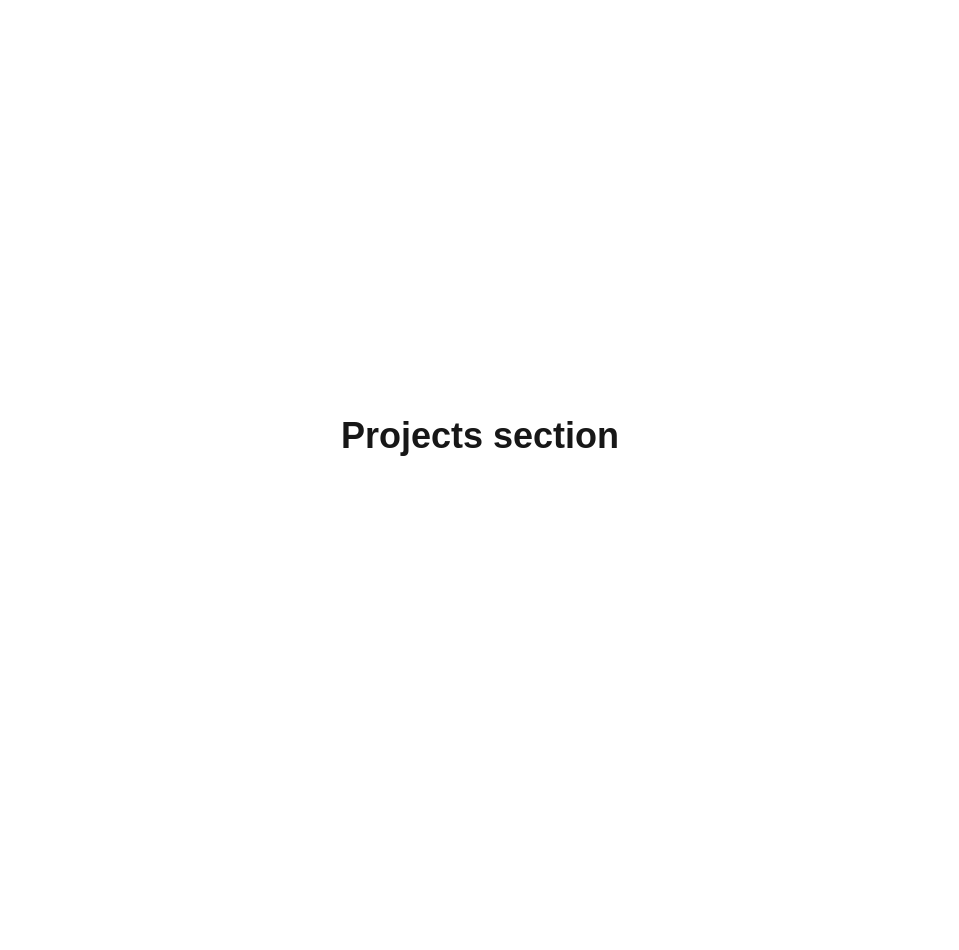
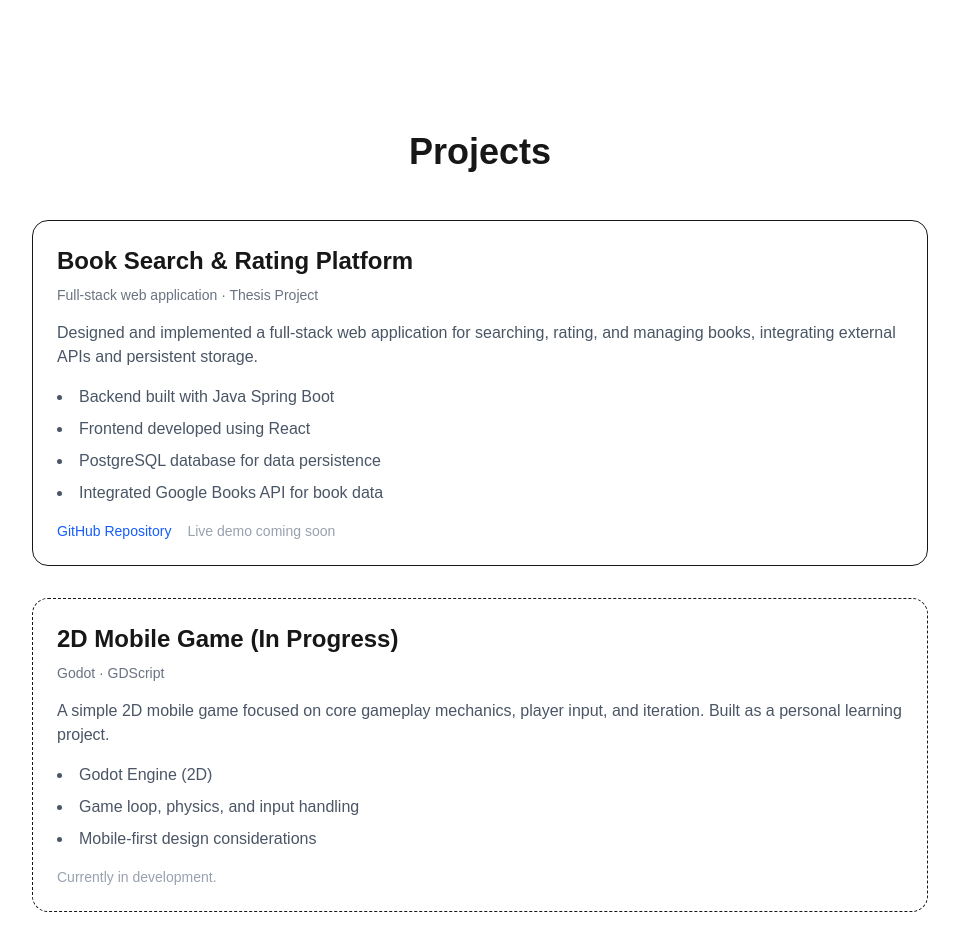
Before and after one commit to majaxpan/portfolio, a Next.js app: page / in a window 1280 px wide. Shown: the part 2420-3370 px from the top of the page, without its empty margins (160-1119 px from the left). Built offline with nearby package versions, Linux system fonts and the light colour scheme.

Commit message:
Added Projects section

```diff
--- a/app/components/Projects.tsx
+++ b/app/components/Projects.tsx
@@ -1,7 +1,74 @@
 export default function Projects() {
-    return (
-        <section className="min-h-screen flex items-center justify-center">
-            <h1 className="text-4xl font-bold">Projects section</h1>
-        </section>
-    )
+  return (
+    <section className="min-h-screen px-6 py-24">
+      <h2 className="text-4xl font-bold text-center mb-12">Projects</h2>
+
+      <div className="max-w-4xl mx-auto grid gap-8">
+        {/* Thesis Project */}
+        <div className="border rounded-2xl p-6">
+          <h3 className="text-2xl font-semibold mb-2">
+            Book Search & Rating Platform
+          </h3>
+
+          <p className="text-sm text-gray-500 mb-4">
+            Full-stack web application · Thesis Project
+          </p>
+
+          <p className="text-gray-600 mb-4">
+            Designed and implemented a full-stack web application for searching,
+            rating, and managing books, integrating external APIs and persistent
+            storage.
+          </p>
+
+          <ul className="list-disc list-inside text-gray-600 space-y-2 mb-4">
+            <li>Backend built with Java Spring Boot</li>
+            <li>Frontend developed using React</li>
+            <li>PostgreSQL database for data persistence</li>
+            <li>Integrated Google Books API for book data</li>
+          </ul>
+
+          <div className="flex gap-4 mt-4">
+            <a
+              href="https://github.com/majaxpan/bookapp"
+              target="_blank"
+              rel="noopener noreferrer"
+              className="text-sm font-medium text-blue-600 hover:underline"
+            >
+              GitHub Repository
+            </a>
+
+            <span className="text-sm text-gray-400">
+              Live demo coming soon
+            </span>
+          </div>
+        </div>
+
+        {/* Game Project – Placeholder */}
+        <div className="border rounded-2xl p-6 border-dashed">
+          <h3 className="text-2xl font-semibold mb-2">
+            2D Mobile Game (In Progress)
+          </h3>
+
+          <p className="text-sm text-gray-500 mb-4">
+            Godot · GDScript
+          </p>
+
+          <p className="text-gray-600 mb-4">
+            A simple 2D mobile game focused on core gameplay mechanics,
+            player input, and iteration. Built as a personal learning project.
+          </p>
+
+          <ul className="list-disc list-inside text-gray-600 space-y-2 mb-4">
+            <li>Godot Engine (2D)</li>
+            <li>Game loop, physics, and input handling</li>
+            <li>Mobile-first design considerations</li>
+          </ul>
+
+          <p className="text-sm text-gray-400">
+            Currently in development.
+          </p>
+        </div>
+      </div>
+    </section>
+  );
 }
```
